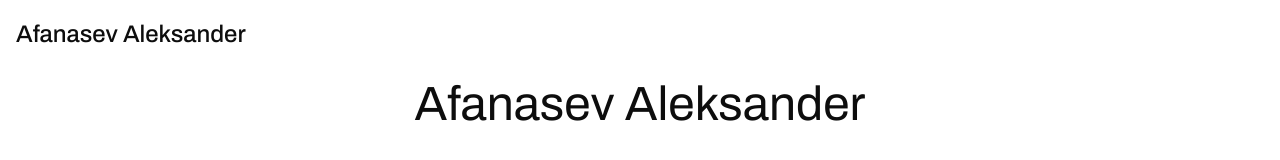
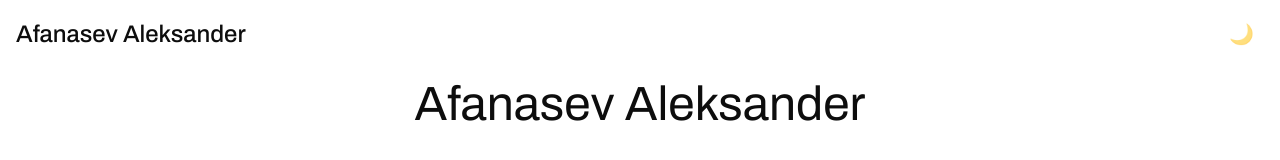
Before and after one commit to myself-organ/myself-frontend, a Vue app: page / in a window 1280 px wide. Shown: the top 160 px of the page. Built offline with nearby package versions, Linux system fonts and the light colour scheme.

Commit message:
feat: implement theme toggle functionality; enhance styling for AboutSection and ProjectList components; refactor CSS variables for improved theme management

```diff
--- a/src/components/home/AboutSection.vue
+++ b/src/components/home/AboutSection.vue
@@ -3,7 +3,12 @@
     <h1 class="about-section__title">Afanasev Aleksander</h1>
     <div class="about-section__content">
       <div class="image-wrapper">
-        <img width="100%" height="100%"  src="@/assets/images/Alex-1.jpg" alt="Alex's image." />
+        <img
+          width="100%"
+          height="100%"
+          src="@/assets/images/Alex-1.jpg"
+          alt="Alex's image."
+        />
       </div>
       <p class="about-section__text">
         I'm a full-stack developer experienced in building scalable web
@@ -31,6 +36,9 @@ export default {
     font-size: 3rem;
     color: var(--color-black);
     line-height: 1.5;
+    @media (max-widht: 768px) {
+      font-size: 2rem;
+    }
   }
   & .about-section__content {
     display: flex;
--- a/src/components/home/ProjectList.vue
+++ b/src/components/home/ProjectList.vue
@@ -79,6 +79,9 @@ export default defineComponent({
   align-items: center;
   width: 100%;
   padding: 0 10px;
+  @media(max-width: 500) {
+    grid-template-columns: 1fr;
+  }
 }
 .project-card {
   display: flex;
@@ -86,11 +89,12 @@ export default defineComponent({
   gap: 0.75rem;
   padding: 1.25rem;
   border-radius: 0.5rem;
-  background-color: #f9f9f9;
+  background-color: var(--color-gray);;
   box-shadow: 0 0 10px rgba(0, 0, 0, 0.1);
   transition: transform 0.3s;
   height: 100%;
   text-align: start;
+  color: var(--color-text);
 }
 .project-card__title {
   font-size: 1.75rem;
@@ -107,4 +111,8 @@ export default defineComponent({
   line-height: 1.5;
   color: #333;
 }
+.project-card__link {
+  width: min-content;
+  padding: 5px 5px 5px 0;
+}
 </style>
--- a/src/layouts/TheHeader.vue
+++ b/src/layouts/TheHeader.vue
@@ -11,18 +11,27 @@
           <a href="/" class="menu__link">Contact</a>
         </li>
       </ul> -->
+      <ul class="menu-list">
+        <li class="menu__item">
+          <button @click="toggleTheme" class="theme-toggle">
+            {{ currentTheme === 'light' ? '🌙' : '☀️' }}
+          </button>
+        </li>
+      </ul>
     </nav>
   </header>
 </template>
 
 <script setup>
-import { ref } from 'vue';
+import { ref, onMounted } from 'vue';
+import { useTheme } from '@/utils/useTheme';
 
+const { currentTheme, toggleTheme, initTheme } = useTheme();
 const isLoggedIn = ref(false);
 
-function toggleLogin() {
-  isLoggedIn.value = !isLoggedIn.value;
-}
+onMounted(() => {
+  initTheme();
+});
 </script>
 
 <style scoped>
@@ -71,4 +80,17 @@ function toggleLogin() {
     opacity: 0.6;
   }
 }
+.theme-toggle {
+  background: transparent;
+  border: none;
+  cursor: pointer;
+  font-size: 1.25rem;
+  padding: 0.15em 0.5em;
+  border-radius: 2px;
+  transition: opacity 0.3s;
+  opacity: 0.6;
+  &:hover {
+    opacity: 1;
+  }
+}
 </style>
--- a/src/style.css
+++ b/src/style.css
@@ -6,6 +6,8 @@
   --color-secondary: #ececec;
   --color-black-light: #262626;
   --color-white: #ffffff;
+  --color-gray: #f9f9f9;
+  --color-text: #0d0d0d;
   font-family: "Archivo", serif;
   line-height: 1.5;
   font-weight: 400;
@@ -31,7 +33,7 @@ a:hover {
 
 body {
   color: var(--color-black);
-
+  background: var(--color-background);
   margin: 0;
   display: flex;
   place-items: center;
@@ -84,6 +86,6 @@ button:focus-visible {
     color: #747bff;
   }
   button {
-    background-color: #f9f9f9;
+    background-color: var(--color-text);
   }
 }
--- /dev/null
+++ b/src/utils/useTheme.ts
@@ -0,0 +1,74 @@
+import { ref } from 'vue'
+
+type ColorScheme = {
+  '--color-black': string
+  '--color-white': string
+  '--color-primary': string
+  '--color-secondary': string
+  '--color-background': string
+  '--color-gray': string
+  '--color-text': string
+}
+
+type ThemeVariant = 'light' | 'dark'
+
+type ThemeOptions = {
+  [K in ThemeVariant]: ColorScheme
+}
+
+export const useTheme = () => {
+  const currentTheme = ref<ThemeVariant>('light')
+
+  const themes: ThemeOptions = {
+    light: {
+      '--color-black': '#0d0d0d',
+      '--color-white': '#ffffff',
+      '--color-primary': '#364fe0',
+      '--color-secondary': '#f1f3f4',
+      '--color-background': '#ffffff',
+      '--color-gray': '#f9f9f9',
+      '--color-text': '#0d0d0d'
+    },
+    dark: {
+      '--color-black': '#b3b3b3',
+      '--color-white': '#202124',
+      '--color-primary': '#4d66ff',
+      '--color-secondary': '#b3b3b3',
+      '--color-background': '#202124',
+      '--color-gray': '#b3b3b3',
+      '--color-text': '#674141'
+    }
+  }
+
+  const applyTheme = (theme: ThemeVariant): void => {
+    const root = document.documentElement
+    const themeColors = themes[theme]
+
+    Object.entries(themeColors).forEach(([property, value]) => {
+      root.style.setProperty(property, value)
+    })
+
+    currentTheme.value = theme
+    localStorage.setItem('theme', theme)
+  }
+
+  const toggleTheme = (): void => {
+    const nextTheme = currentTheme.value === 'light' ? 'dark' : 'light'
+    applyTheme(nextTheme)
+  }
+
+  const initTheme = (): void => {
+    const savedTheme = localStorage.getItem('theme') as ThemeVariant | null
+    if (savedTheme && themes[savedTheme]) {
+      applyTheme(savedTheme)
+    }
+  }
+
+  return {
+    currentTheme,
+    toggleTheme,
+    initTheme
+  }
+}
+
+export type UseThemeReturn = ReturnType<typeof useTheme>
```
